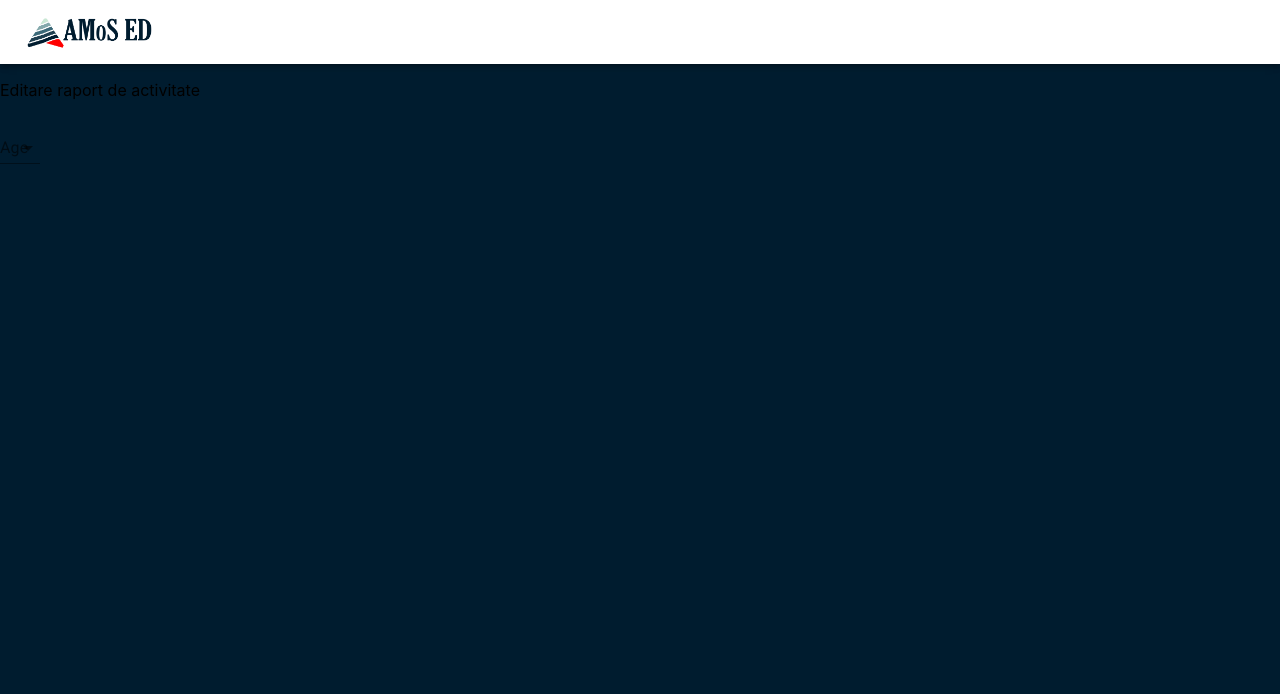
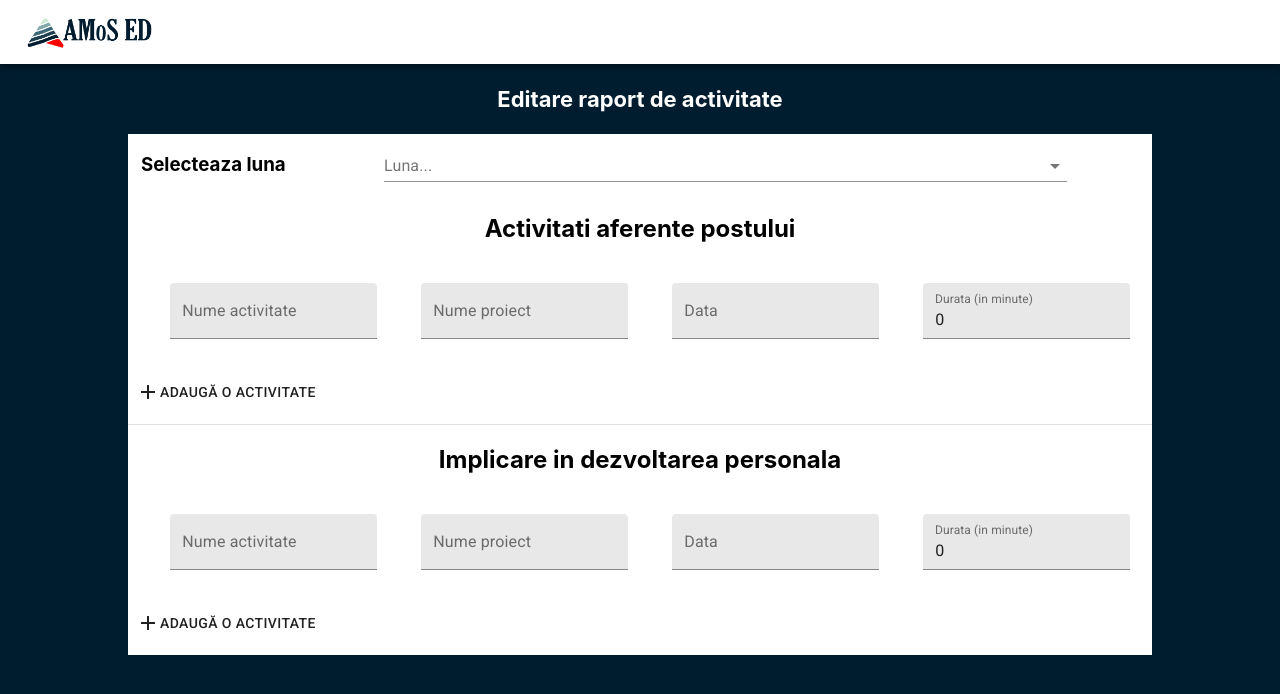
Before and after one commit to RaresLiscan/AppMoS, a React (Create React App) app: page /reportEdit in a window 1280 px wide. Shown: the top 694 px of the page. Built offline with nearby package versions, Linux system fonts and the light colour scheme.

Commit message:
Activiy report interface is working

```diff
--- /dev/null
+++ b/src/rapoarte/FormFields.js
@@ -0,0 +1,77 @@
+import React, {useState} from 'react';
+import { makeStyles } from '@material-ui/core/styles';
+import TextField from '@material-ui/core/TextField';
+import Grid from '@material-ui/core/Grid';
+import ReportField from './ReportField';
+
+const useStyles = makeStyles({
+    root: {
+        margin: 10,
+        // width: '25ch',
+    }
+})
+// let field = new ReportField();
+export default function FormFields({onChangeFields, field, index}) {
+
+    const classes = useStyles();
+    const [title, setTitle] = useState('');
+    const [project, setProject] = useState('');
+    const [date, setDate] = useState("");
+    const [workTime, setWorkTime] = useState(0);
+
+    const updateTitle = (newTitle) => {
+        field.setTitle(newTitle);
+        setTitle(newTitle);
+        onChangeFields(field, index);
+    }
+
+    const updateProject = (project) => {
+        field.setProject(project);
+        setProject(project);
+        onChangeFields(field, index);
+    }
+
+    const updateDate = (date) => {
+        field.setDate(date);
+        setDate(date);
+        onChangeFields(field, index);
+    }
+
+    const updateWorkTime = (newTime) => {
+        field.setTime(newTime);
+        setWorkTime(newTime);
+        onChangeFields(field, index);
+    }
+
+    return (
+        <div style={{width: '100%'}}>
+            <form className={classes.root} noValidate autoComplete="off">
+                <Grid container spacing={0}>
+                    <Grid item xs={12} md={3}>
+                        <TextField value={title}
+                        onChange={(event) => updateTitle(event.target.value)}
+                        id="title" label="Nume activitate" variant="filled" />
+                    </Grid>
+                    <Grid item xs={12} md={3}>
+                        <TextField
+                        value={project}
+                        onChange={event => updateProject(event.target.value)}
+                        id="project" label="Nume proiect" variant="filled" />
+                    </Grid>
+                    <Grid item xs={12} md={3}>
+                        <TextField value={date}
+                        onChange={event => updateDate(event.target.value)}
+                        id="date" label="Data" variant="filled" />
+                    </Grid>
+                    <Grid item xs={12} md={3}>
+                        <TextField
+                        value={workTime}
+                        onChange={(event) => updateWorkTime(event.target.value)}
+                        id="workTime" label="Durata (in minute)" variant="filled" />
+                    </Grid>
+                </Grid>
+            </form>
+        </div>
+    )
+
+}
--- a/src/rapoarte/MonthSelect.js
+++ b/src/rapoarte/MonthSelect.js
@@ -4,6 +4,7 @@ import InputLabel from "@material-ui/core/InputLabel";
 import Select from "@material-ui/core/Select";
 import MenuItem from "@material-ui/core/MenuItem";
 import {makeStyles} from "@material-ui/core/styles";
+import Grid from '@material-ui/core/Grid';
 
 const months = [
     "",
@@ -23,7 +24,10 @@ const months = [
 
 
 const useStyles = makeStyles({
-
+    formControl: {
+        backgroundColor: 'white',
+        width: '80%'
+    }
 });
 
 export default function MonthSelect({ updateMonth }) {
@@ -32,25 +36,35 @@ export default function MonthSelect({ updateMonth }) {
     const [month, setMonth] = useState('');
 
     const updateMonthEvent = (event) => {
-        setMonth(event.currentTarget.value);
-        updateMonth(event.currentTarget.value);
+        console.log(event);
+        setMonth(event.target.value);
+        updateMonth(event.target.value);
     }
 
     return (
-        <div>
+        <div style={{backgroundColor: 'white'}}>
+            <Grid container spacing={0}>
+                <Grid item xs={0} lg={2}>
+                    <h3 style={{textAlign: 'center'}}>Selecteaza luna</h3>
+                </Grid>
+                <Grid item xs={12} lg={10} style={{display: 'flex', justifyContent: 'center'}}>
                     <FormControl className={classes.formControl}>
-                <InputLabel id="demo-simple-select-label">Age</InputLabel>
+                        <InputLabel id="demo-simple-select-label">Luna...</InputLabel>
                         <Select
                             labelId="demo-simple-select-label"
                             id="demo-simple-select"
                             value={month}
-                    onChange={(event) => updateMonth(event)}
+                            onChange={(event) => updateMonthEvent(event)}
                         >
-                    {months.map(m => {
+                            {months.map((m, i) => {
+                                if (i !== 0) {
                                     return <MenuItem value={m}>{m}</MenuItem>
+                                }
                             })}
                         </Select>
                     </FormControl>
+                </Grid>
+            </Grid>
         </div>
     )
 
--- /dev/null
+++ b/src/rapoarte/ReportField.js
@@ -0,0 +1,29 @@
+class ReportField {
+
+    constructor() {
+        this.title = "";
+        this.project = "";
+        this.date = "";
+        this.time = 0;//minutes
+    }
+
+    //Setters
+    setTitle(title) {
+        this.title = title;
+    }
+
+    setProject(project) {
+        this.project = project;
+    }
+
+    setDate(date) {
+        this.date = date;
+    }
+
+    setTime(time) {
+        this.time = time;
+    }
+
+}
+
+export default ReportField;
--- a/src/rapoarte/editRaportDeActivitate.js
+++ b/src/rapoarte/editRaportDeActivitate.js
@@ -4,38 +4,128 @@ import InputLabel from "@material-ui/core/InputLabel";
 import Select from "@material-ui/core/Select";
 import MenuItem from "@material-ui/core/MenuItem";
 import MonthSelect from "./MonthSelect";
-
+import Grid from '@material-ui/core/Grid'
+import FormFields from './FormFields';
+import ReportField from './ReportField';
+import AddIcon from '@material-ui/icons/Add';
+import { Button } from '@material-ui/core';
+import Divider from '@material-ui/core/Divider';
 
 export default class EditareRaport extends React.Component {
 
     constructor(props) {
         super(props);
         this.state = {
-            month: "Ianuarie"
+            month: "",
+            data: [new ReportField()],
+            selfDevData: [new ReportField()]
         }
     }
 
-    //TODO: Selectare luna
-
     updateMonth = (month) => {
-        this.setState({month: month});
+        this.setState({ month: month });
     }
 
     selectMonth = () => {
         return (
-            <MonthSelect updateMonth={this.updateMonth}/>
+            <MonthSelect updateMonth={this.updateMonth} />
         )
     }
 
-    //TODO: component field-uri
+    updateFields = (newField, index) => {
+        this.state.data[index] = newField;
+        this.setState({ data: this.state.data });
+        console.log(newField);
+    }
 
-    render() {
+    ReportField = () => {
         return (
             <div>
-                <p>Editare raport de activitate</p>
-                {this.selectMonth()}
+                {this.state.data.map((actField, index) => {
+                    return (
+                        <FormFields onChangeFields={this.updateFields} index={index} field={actField} />
+                    )
+                })}
             </div>
         )
     }
 
+    updateSelfDevField = (newField, index) => {
+        this.state.selfDevData[index] = newField;
+        this.setState({ selfDevData: this.state.selfDevData });
+        console.log(this.state.selfDevData);
+    }
+
+    SelfDevFields = () => {
+        return (
+            <div>
+                {this.state.selfDevData.map((actField, index) => {
+                    return (
+                        <FormFields onChangeFields={this.updateSelfDevField} index={index} field={actField} />
+                    )
+                })}
+            </div>
+        )
+    }
+
+    addNewField = () => {
+        this.state.data.push(new ReportField());
+        this.setState({ data: this.state.data });
+    }
+
+    addNewLearningField = () => {
+        this.state.selfDevData.push(new ReportField());
+        this.setState({ selfDevData: this.state.selfDevData });
+    }
+
+    postActivities = () => {
+        return (
+            <div>
+                <div style={{ width: '100%', padding: '1%' }}>
+                    <this.ReportField />
+                </div>
+                <div style={{ display: 'flex', justifyContent: 'flex-start' }}>
+                    <Button onClick={this.addNewField}>
+                        <AddIcon style={{ backgroundColor: 'white', borderRadius: '50%' }} />
+                        <p>Adaugă o activitate</p>
+                    </Button>
+                </div>
+            </div>
+        )
+    }
+
+    selfDevFields = () => {
+        return (
+            <div>
+                <div style={{ width: '100%', padding: '1%' }}>
+                    <this.SelfDevFields />
+                </div>
+                <div style={{ display: 'flex', justifyContent: 'flex-start' }}>
+                    <Button onClick={this.addNewLearningField}>
+                        <AddIcon style={{ backgroundColor: 'white', borderRadius: '50%' }} />
+                        <p>Adaugă o activitate</p>
+                    </Button>
+                </div>
+            </div>
+        )
+    }
+
+    render() {
+        return (
+            <center>
+                <div style={{ width: '80%' }}>
+                    <p style={{ textAlign: 'center', fontSize: 22, fontWeight: 'bold', color: 'white' }}>Editare raport de activitate</p>
+                    <div style={{ backgroundColor: 'white' }}>
+                        {this.selectMonth()}
+                        <h2>Activitati aferente postului</h2>
+                        {this.postActivities()}
+                        <Divider />
+                        <h2>Implicare in dezvoltarea personala</h2>
+                        {this.selfDevFields()}
+                    </div>
+                </div>
+            </center>
+        )
+    }
+
 }
```
Lines whose indentation alone changed are shown as unchanged.
